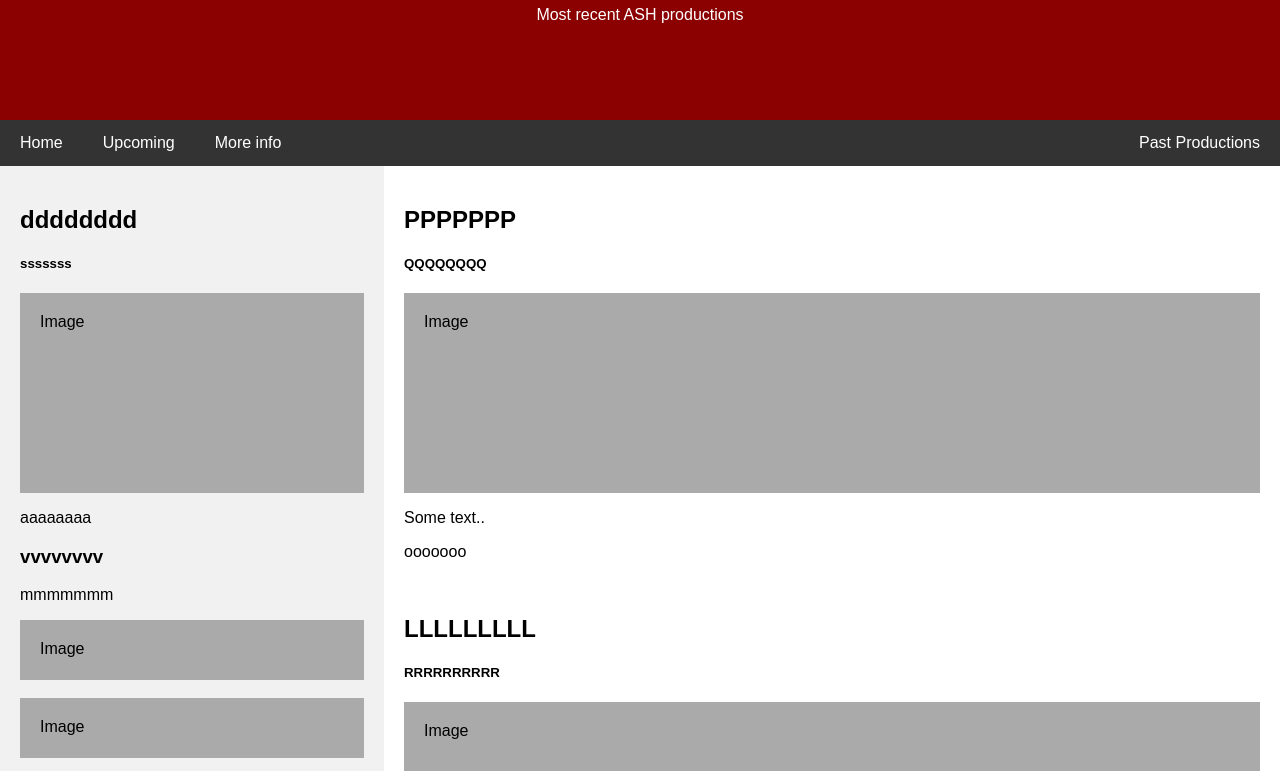
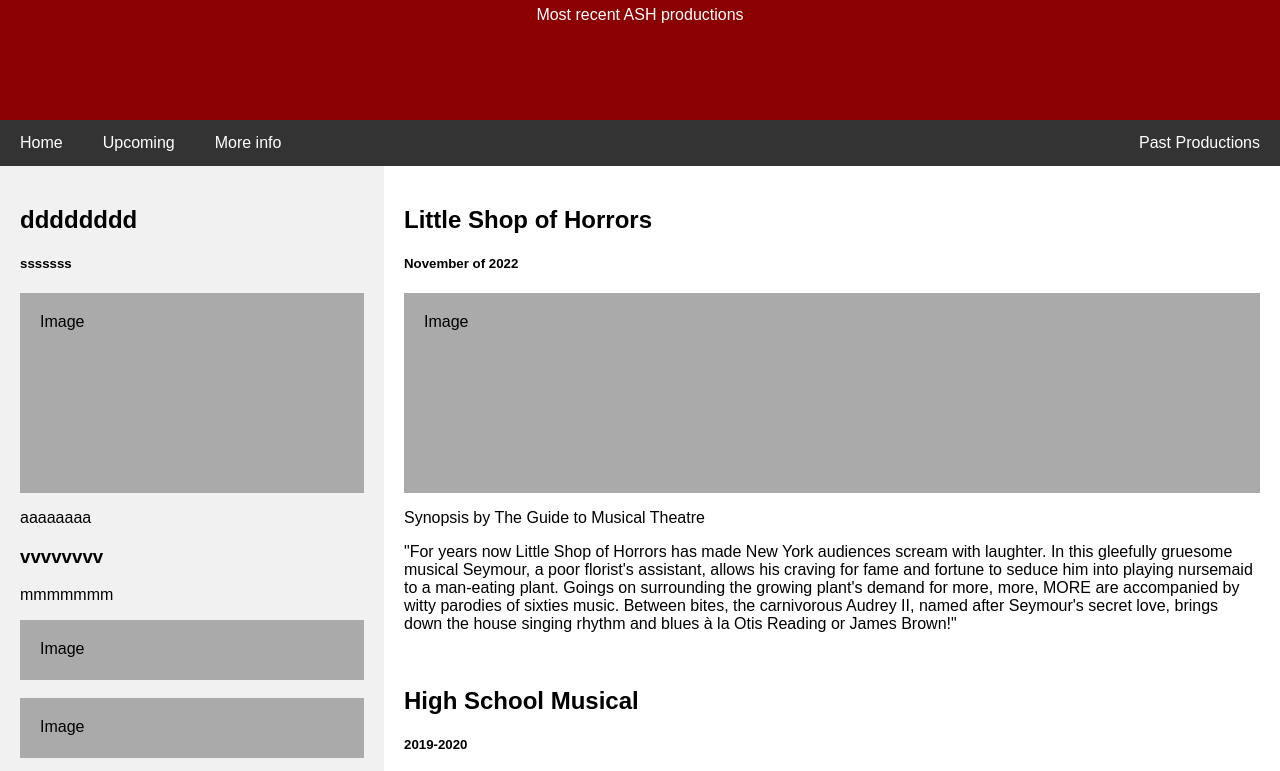
Before and after one commit to ThePatritoicCanadian/drama, a plain HTML site: page pastproductions.html in a window 1280 px wide. Shown: the part 173-944 px from the top of the page. Drawn offline with Linux system fonts and the light colour scheme.

Commit message:
new info, new titles

```diff
--- a/pastproductions.html
+++ b/pastproductions.html
@@ -109,14 +109,14 @@ body {
     <div class="fakeimg" style="height:60px;">Image</div>
   </div>
   <div class="main">
-    <h2>PPPPPPP</h2>
-    <h5>QQQQQQQQ</h5>
+    <h2>Little Shop of Horrors</h2>
+    <h5>November of 2022</h5>
     <div class="fakeimg" style="height:200px;">Image</div>
-    <p>Some text..</p>
-    <p>ooooooo</p>
+    <p>Synopsis by The Guide to Musical Theatre</p>
+    <p>"For years now Little Shop of Horrors has made New York audiences scream with laughter. In this gleefully gruesome musical Seymour, a poor florist's assistant, allows his craving for fame and fortune to seduce him into playing nursemaid to a man-eating plant. Goings on surrounding the growing plant's demand for more, more, MORE are accompanied by witty parodies of sixties music. Between bites, the carnivorous Audrey II, named after Seymour's secret love, brings down the house singing rhythm and blues à la Otis Reading or James Brown!"</p>
     <br>
-    <h2>LLLLLLLLL</h2>
-    <h5>RRRRRRRRRR</h5>
+    <h2>High School Musical</h2>
+    <h5>2019-2020</h5>
     <div class="fakeimg" style="height:200px;">Image</div>
     <p>iiiiiii</p>
     <p>eeeee</p>
```
